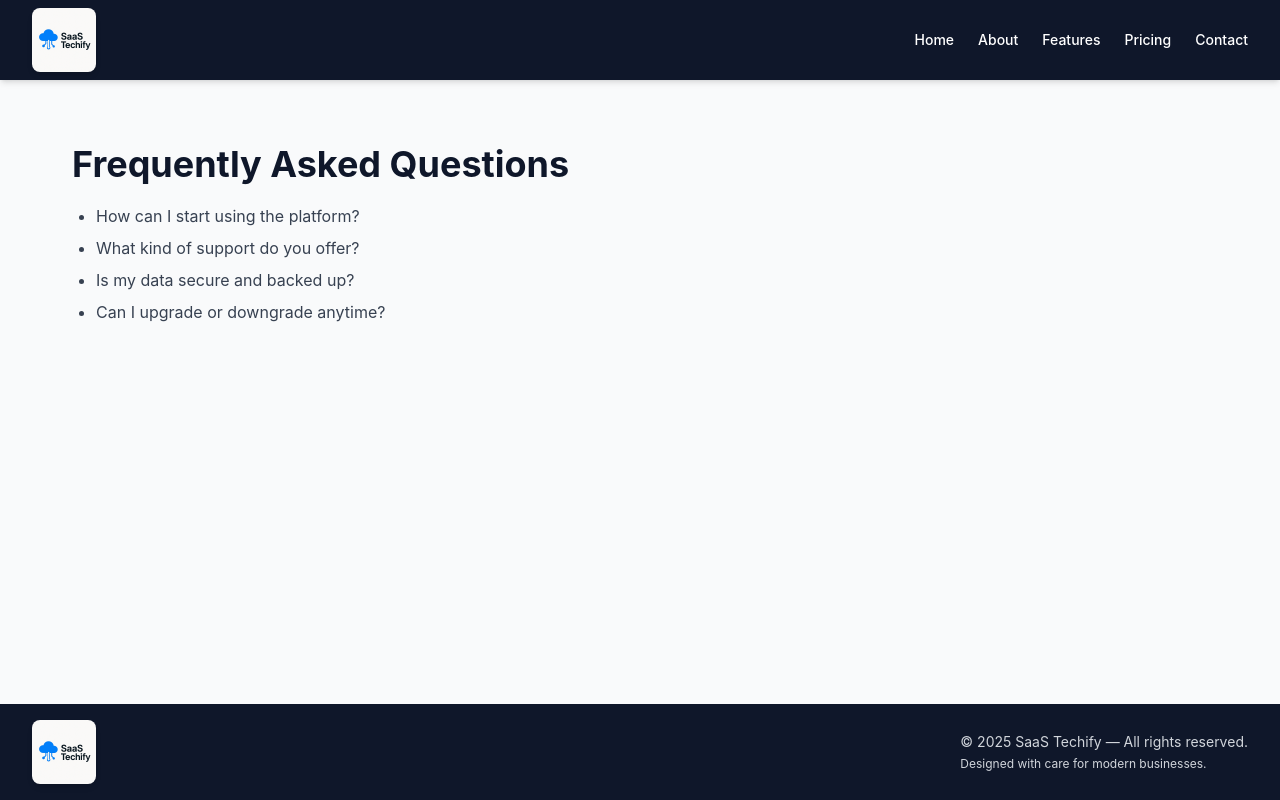
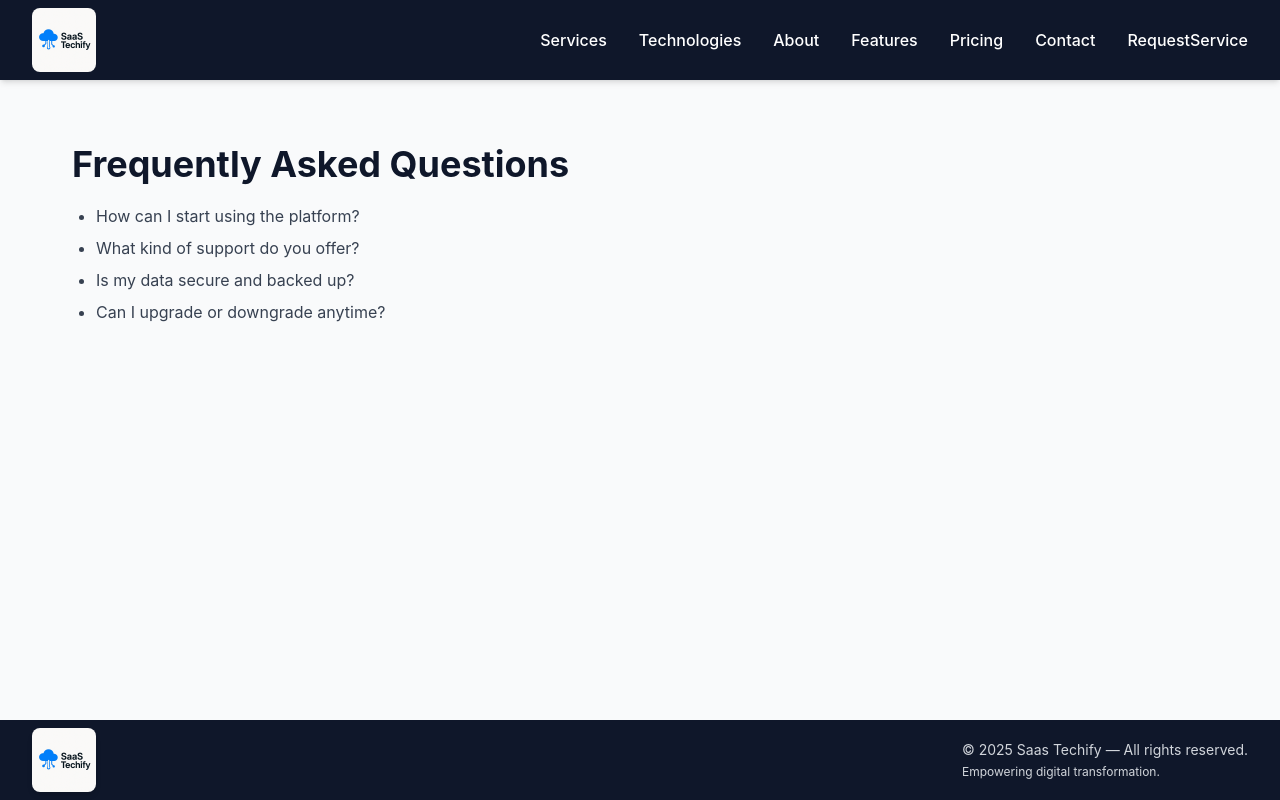
Before and after one commit to rajeshtiwari2503/Saas-Techify, a Next.js app: page /faq in a window 1280 px wide. Built offline with nearby package versions, Linux system fonts and the light colour scheme.

Commit message:
fjhjhjjfhfjhj

```diff
--- a/src/app/components/Layout.jsx
+++ b/src/app/components/Layout.jsx
@@ -1,3 +1,4 @@
+
 // "use client";
 
 // import { useState } from "react";
@@ -5,40 +6,48 @@
 // import Link from "next/link";
 // import { IconButton } from "@mui/material";
 // import MenuIcon from '@mui/icons-material/Menu';
-// import CloseIcon from '@mui/icons-material/Close'; // <-- import this
+// import CloseIcon from '@mui/icons-material/Close';
+// import Header from "./Header";
 
 // export default function Layout({ children }) {
 //   const [isMenuOpen, setIsMenuOpen] = useState(false);
 
+//   const navItems = ["Services", "About", "Features", "Pricing", "Contact"];
+
 //   return (
 //     <div className="min-h-screen flex flex-col">
 //       {/* Header */}
+//       <Header  />
 //       <header className="bg-primary shadow-md sticky top-0 z-50">
 //         <div className="max-w-7xl mx-auto px-4 sm:px-6 lg:px-8 py-2 flex items-center justify-between">
 //           {/* Logo and Title */}
-//           <Link href="/" className="flex items-center md:ps-0 ps-[3px] gap-2">
+//           <Link href="/" className="flex items-center gap-2">
 //             <Image
 //               src="/Logo.png"
-//               alt="Logo"
+//               alt="SaaS Techify Logo"
 //               width={80}
 //               height={80}
 //               className="w-16 object-contain rounded-lg shadow-md"
 //             />
 //             <span className="text-2xl font-bold text-white tracking-tight">
-//               CRM ERP Billing
+//               {/* SaaS Techify */}
 //             </span>
 //           </Link>
 
 //           {/* Mobile Toggle */}
-//           <div className="md:hidden text-white"
-//             onClick={() => setIsMenuOpen(!isMenuOpen)}>
+//           <div className="md:hidden" onClick={() => setIsMenuOpen(!isMenuOpen)}>
+//             {/* <IconButton > */}
+//               {isMenuOpen ? (
+//                 <CloseIcon sx={{ color: "white" }} />
+//               ) : (
+//                 <MenuIcon sx={{ color: "white" }} />
+//               )}
+//             {/* </IconButton> */}
+//           </div>
 
-//             {isMenuOpen ? <CloseIcon sx={{ color: "white" }} /> : <MenuIcon sx={{ color: "white" }} />}
-
-//           </div>
-//           {/* Desktop Nav */}
+//           {/* Desktop Navigation */}
 //           <nav className="hidden md:flex gap-6 text-sm font-medium text-white">
-//             {["Home", "About", "Features", "Pricing", "Contact"].map((item) => (
+//             {navItems.map((item) => (
 //               <Link
 //                 key={item}
 //                 href={`/${item.toLowerCase() === "home" ? "" : item.toLowerCase()}`}
@@ -53,174 +62,262 @@
 //               </Link>
 //             ))}
 //           </nav>
-
 //         </div>
 //       </header>
 
-
-//       {/* Mobile Nav with Backdrop */}
+//       {/* Mobile Navigation with Backdrop */}
 //       {isMenuOpen && (
 //         <div
 //           className="fixed inset-0 z-40 bg-black bg-opacity-30 md:hidden"
-//           onClick={() => setIsMenuOpen(false)} // Clicking outside closes menu
+//           onClick={() => setIsMenuOpen(false)}
 //         >
 //           <nav
-//             className="absolute left-0 right-0 bg-primary bg-opacity-95 py-6 grid grid-cols-3 gap-6 text-sm font-medium text-white transition-all duration-300 z-50 text-center"
+//             className="absolute left-0 right-0 bg-primary bg-opacity-95 py-6 px-6 grid grid-cols-2 sm:grid-cols-3 gap-4 text-sm font-medium text-white transition-all duration-300 z-50 text-center"
 //             style={{ top: "64px" }}
 //             onClick={(e) => e.stopPropagation()}
 //           >
-//             <Link href="/" className="hover:text-gray-300 transition">Home</Link>
-//             <Link href="/about" className="hover:text-gray-300 transition">About</Link>
-//             <Link href="/features" className="hover:text-gray-300 transition">Features</Link>
-//             <Link href="/pricing" className="hover:text-gray-300 transition">Pricing</Link>
-//             <Link href="/contact" className="hover:text-gray-300 transition">Contact</Link>
+//             {navItems.map((item) => (
+//               <Link
+//                 key={item}
+//                 href={`/${item.toLowerCase() === "home" ? "" : item.toLowerCase()}`}
+//                 className="hover:text-gray-300 transition"
+//               >
+//                 {item}
+//               </Link>
+//             ))}
 //           </nav>
-
 //         </div>
 //       )}
-
 
 //       {/* Main content */}
 //       <main className="flex-1 bg-gray-50 py-6 px-4 sm:px-6 lg:px-8">{children}</main>
 
 //       {/* Footer */}
-//       <footer className="bg-primary text-gray-300 py-2 mt-auto">
-//         <div className="max-w-7xl  mx-auto px-4 sm:px-6 lg:px-8 flex flex-col md:flex-row justify-between items-center text-center md:text-left">
+//       <footer className="bg-primary text-gray-300 py-4 mt-auto">
+//         <div className="max-w-7xl mx-auto px-4 sm:px-6 lg:px-8 flex flex-col md:flex-row justify-between items-center text-center md:text-left">
 //           <div className="flex items-center gap-2 mb-4 md:mb-0">
 //             <Image
 //               src="/Logo.png"
-//               alt="Logo"
+//               alt="SaaS Techify Logo"
 //               width={80}
 //               height={80}
 //               className="w-16 object-contain rounded-lg shadow-md"
 //             />
 //             <span className="text-lg font-semibold text-white">
-
+//               {/* SaaS Techify */}
 //             </span>
 //           </div>
 //           <div>
 //             <p className="text-sm">
-//               &copy; {new Date().getFullYear()} CRM ERP Billing Software — All rights reserved.
+//               &copy; {new Date().getFullYear()} SaaS Techify — All rights reserved.
 //             </p>
-//             <p className="text-xs mt-1">Designed with care for modern business needs.</p>
+//             <p className="text-xs mt-1">Designed with care for modern businesses.</p>
 //           </div>
 //         </div>
 //       </footer>
 //     </div>
 //   );
 // }
-
 "use client";
 
-import { useState } from "react";
+import React, { useState } from "react";
 import Image from "next/image";
 import Link from "next/link";
-import { IconButton } from "@mui/material";
-import MenuIcon from '@mui/icons-material/Menu';
-import CloseIcon from '@mui/icons-material/Close';
+import MenuIcon from "@mui/icons-material/Menu";
+import CloseIcon from "@mui/icons-material/Close";
 
 export default function Layout({ children }) {
   const [isMenuOpen, setIsMenuOpen] = useState(false);
+  const [openMenu, setOpenMenu] = useState(null);
+  let timeout;
+  const handleMouseEnter = (menu) => {
+    clearTimeout(timeout);
+    setOpenMenu(menu);
+  };
+  const handleMouseLeave = () => {
+    timeout = setTimeout(() => {
+      setOpenMenu(null);
+    }, 200); // 200ms delay
+  };
 
-  const navItems = ["Home", "About", "Features", "Pricing", "Contact"];
+  const menuItems = {
+    Services: [
+      "ERP",
+      "CRM",
+      "Automotive CRM Solution",
+      "Real Estate Management",
+      "Human Capital Management",
+      "Restaurant Billing Solution",
+    ],
+    Technologies: [
+      "MERN Stack",
+      "ASP.NET",
+      "Java",
+      "AWS",
+      "DevOps",
+      "Microservices",
+      "Python",
+      "Django",
+      "Node.js",
+      "Docker",
+      "Kubernetes",
+      "React",
+      "Angular",
+      "Vue.js",
+      "Cloud Computing",
+      "SQL/NoSQL Databases",
+      "GraphQL",
+      "TypeScript",
+      "Spring Boot",
+    ],
+    About: [""],
+    Features: [""],
+    Pricing: [""],
+    Contact: [""],
+    RequestService: [""],
+  };
+
+  const pathMap = {
+    About: "/about",
+    Features: "/features",
+    Pricing: "/pricing",
+    Contact: "/contact",
+    RequestService: "/requestService",
+  };
 
   return (
     <div className="min-h-screen flex flex-col">
       {/* Header */}
-      <header className="bg-primary shadow-md sticky top-0 z-50">
-        <div className="max-w-7xl mx-auto px-4 sm:px-6 lg:px-8 py-2 flex items-center justify-between">
-          {/* Logo and Title */}
+      <header className="bg-primary text-white shadow-md sticky top-0 z-50">
+        <div className="max-w-7xl mx-auto px-4 sm:px-6 lg:px-8 py-2 flex justify-between items-center">
           <Link href="/" className="flex items-center gap-2">
             <Image
               src="/Logo.png"
-              alt="SaaS Techify Logo"
+              alt="Logo"
               width={80}
               height={80}
-              className="w-16 object-contain rounded-lg shadow-md"
+              className="w-16 object-contain rounded-lg"
             />
-            <span className="text-2xl font-bold text-white tracking-tight">
-              {/* SaaS Techify */}
-            </span>
           </Link>
 
-          {/* Mobile Toggle */}
+          {/* Mobile toggle */}
           <div className="md:hidden" onClick={() => setIsMenuOpen(!isMenuOpen)}>
-            {/* <IconButton > */}
             {isMenuOpen ? (
               <CloseIcon sx={{ color: "white" }} />
             ) : (
               <MenuIcon sx={{ color: "white" }} />
             )}
-            {/* </IconButton> */}
           </div>
 
-          {/* Desktop Navigation */}
-          <nav className="hidden md:flex gap-6 text-sm font-medium text-white">
-            {navItems.map((item) => (
+          {/* Desktop Nav */}
+          <nav className="hidden md:flex space-x-8 relative">
+            {Object.entries(menuItems).map(([menu, items]) => {
+              const isDirectLink = items.length === 1 && items[0] === "";
+              return (
+                <div
+                  key={menu}
+                  className="relative"
+                  onMouseEnter={() => handleMouseEnter(menu)}
+                  onMouseLeave={handleMouseLeave}
+                >
+                  {isDirectLink ? (
                     <Link
-                key={item}
-                href={`/${item.toLowerCase() === "home" ? "" : item.toLowerCase()}`}
-                className="relative group"
+                      href={pathMap[menu] || "#"}
+                      className="hover:text-secondary hover:bg-white hover:py-2 hover:px-2 rounded-md font-medium"
                     >
-                <span className="transition-colors duration-300 group-hover:text-[#3B82F6]">
-                  {item}
-                </span>
-                <span
-                  className="absolute left-0 -bottom-1 h-[2px] w-0 bg-[#3B82F6] transition-all duration-300 group-hover:w-full"
-                />
+                      {menu}
                     </Link>
-            ))}
-          </nav>
-        </div>
-      </header>
+                  ) : (
+                    <>
+                      <button className="hover:text-secondary   font-medium">
+                        {menu}
+                      </button>
 
-      {/* Mobile Navigation with Backdrop */}
-      {isMenuOpen && (
-        <div
-          className="fixed inset-0 z-40 bg-black bg-opacity-30 md:hidden"
-          onClick={() => setIsMenuOpen(false)}
-        >
-          <nav
-            className="absolute left-0 right-0 bg-primary bg-opacity-95 py-6 px-6 grid grid-cols-2 sm:grid-cols-3 gap-4 text-sm font-medium text-white transition-all duration-300 z-50 text-center"
-            style={{ top: "64px" }}
-            onClick={(e) => e.stopPropagation()}
-          >
-            {navItems.map((item) => (
+                      {openMenu === menu && (
+                        <div className="absolute left-0 mt-2 w-72 bg-white text-black rounded-md shadow-lg z-20">
+                          <ul className="py-2 grid grid-cols-1 md:grid-cols-2   gap-2">
+                            {items.map((item, index) => (
+                              <li key={index} >
                                 <Link
-                key={item}
-                href={`/${item.toLowerCase() === "home" ? "" : item.toLowerCase()}`}
-                className="hover:text-gray-300 transition"
+                                  href="#"
+                                  className="block px-4 py-1 text-sm hover:bg-secondary hover:rounded-md hover:text-white"
                                 >
                                   {item}
                                 </Link>
+                              </li>
                             ))}
+                          </ul>
+                        </div>
+                      )}
+                    </>
+                  )}
+                </div>
+              );
+            })}
           </nav>
         </div>
+
+        {/* Mobile Dropdown Nav */}
+        {isMenuOpen && (
+          // <div className="md:hidden bg-primary text-white px-6 py-4 space-y-4">
+          //   {Object.entries(menuItems).map(([menu, items]) => (
+          //     <div key={menu}>
+          //       <div className="grid grid-cols-2   gap-2">
+          //         <p className="font-semibold mb-1">{menu}  </p>
+          //       </div>
+          //       <ul className="  pl-4 text-sm grid grid-cols-2   gap-2">
+          //         {items.map((item, index) => (
+          //           <li key={index}>
+          //             <Link href="#" className="block hover:text-secondary">
+          //               {item}
+          //             </Link>
+          //           </li>
+          //         ))}
+          //       </ul>
+          //     </div>
+          <div className="md:hidden bg-primary text-white px-6 py-4 space-y-4">
+          {Object.entries(menuItems).map(([menu, items]) => (
+            <div key={menu}>
+              <div className="grid grid-cols-2 gap-2">
+                <p className="font-semibold mb-1">{menu}</p>
+              </div>
+              <ul className="pl-4 text-sm grid grid-cols-2 gap-2">
+                {items.map((item, index) => (
+                  <li key={index}>
+                    <Link href="#" className="block hover:text-secondary">
+                      {item}
+                    </Link>
+                  </li>
+                ))}
+              </ul>
+            </div>
+            ))}
+          </div>
         )}
+      </header>
 
-      {/* Main content */}
-      <main className="flex-1 bg-gray-50 py-6 px-4 sm:px-6 lg:px-8">{children}</main>
+      {/* Main */}
+      <main className="flex-1 bg-gray-50 py-6 px-4 sm:px-6 lg:px-8">
+        {children}
+      </main>
 
       {/* Footer */}
-      <footer className="bg-primary text-gray-300 py-4 mt-auto">
-        <div className="max-w-7xl mx-auto px-4 sm:px-6 lg:px-8 flex flex-col md:flex-row justify-between items-center text-center md:text-left">
+      <footer className="bg-primary text-gray-300 py-2 mt-auto">
+        <div className="max-w-7xl mx-auto px-4 sm:px-6 lg:px-8 flex flex-row justify-between items-center text-center md:text-left">
           <div className="flex items-center gap-2 mb-4 md:mb-0">
             <Image
               src="/Logo.png"
-              alt="SaaS Techify Logo"
+              alt="Saas Techify Logo"
               width={80}
               height={80}
               className="w-16 object-contain rounded-lg shadow-md"
             />
-            <span className="text-lg font-semibold text-white">
-              {/* SaaS Techify */}
-            </span>
           </div>
           <div>
             <p className="text-sm">
-              &copy; {new Date().getFullYear()} SaaS Techify — All rights reserved.
+              &copy; {new Date().getFullYear()} Saas Techify — All rights reserved.
             </p>
-            <p className="text-xs mt-1">Designed with care for modern businesses.</p>
+            <p className="text-xs mt-1">Empowering digital transformation.</p>
           </div>
         </div>
       </footer>
--- a/src/app/globals.css
+++ b/src/app/globals.css
@@ -2,7 +2,7 @@
 @tailwind components;
 @tailwind utilities;
 
-/* Root variables */
+/* Root variables  #0F172A;  1e3a8a  0c4b6e*/
 :root {
   --primary-color: #0F172A;
   --secondary-color: #6B7280;
@@ -37,12 +37,12 @@ a:hover {
 
 @media (prefers-color-scheme: dark) {
   :root {
-    --primary-color: #0F172A;
+    --primary-color: #0c4b6e;
   --secondary-color: #6B7280;
   }
 }
 .btn-primary {
-  @apply bg-primary text-white font-medium px-4 py-2 rounded-md hover:bg-opacity-80 transition;
+  @apply bg-primary text-white font-medium px-4 py-2 rounded-md  hover:bg-opacity-80 transition;
 }
 .btn-secondary {
   @apply bg-secondary text-white font-medium px-4 py-2 rounded-md hover:bg-gray-600 transition;
--- a/src/app/layout.js
+++ b/src/app/layout.js
@@ -20,23 +20,23 @@ export const metadata = {
   ],
   authors: [{ name: 'SaaS Techify', url: 'https://saastechify.com' }],
   creator: 'SaaS Techify',
-  openGraph: {
-    title: 'SaaS Techify | CRM ERP Billing Software for Modern Businesses',
-    description:
-      'Run your business smarter with SaaS Techify — an integrated platform for CRM, ERP, billing, and team collaboration.',
-    url: 'https://saastechify.com',
-    siteName: 'SaaS Techify',
+  // openGraph: {
+  //   title: 'SaaS Techify | CRM ERP Billing Software for Modern Businesses',
+  //   description:
+  //     'Run your business smarter with SaaS Techify — an integrated platform for CRM, ERP, billing, and team collaboration.',
+  //   url: 'https://saastechify.com',
+  //   siteName: 'SaaS Techify',
 
-    type: 'website',
-  },
-  twitter: {
-    card: 'summary_large_image',
-    title: 'SaaS Techify | Business Management Software',
-    description:
-      'All-in-one platform for CRM, ERP, and Billing. Manage your business with ease using SaaS Techify.',
-    creator: '@saastechify',
+  //   type: 'website',
+  // },
+  // twitter: {
+  //   card: 'summary_large_image',
+  //   title: 'SaaS Techify | Business Management Software',
+  //   description:
+  //     'All-in-one platform for CRM, ERP, and Billing. Manage your business with ease using SaaS Techify.',
+  //   creator: '@saastechify',
 
-  },
+  // },
 };
 
 
```
Lines whose indentation alone changed are shown as unchanged.
